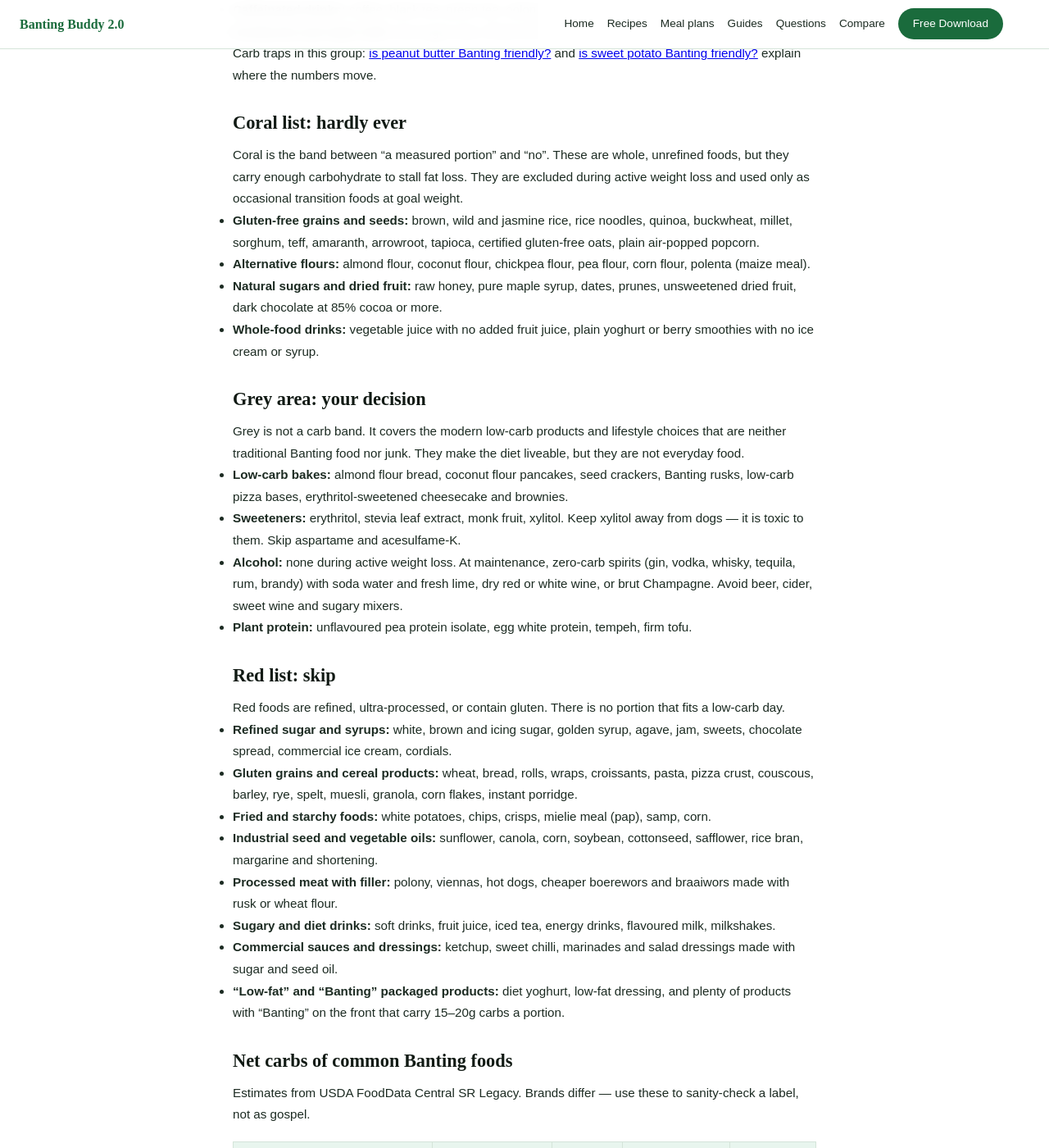
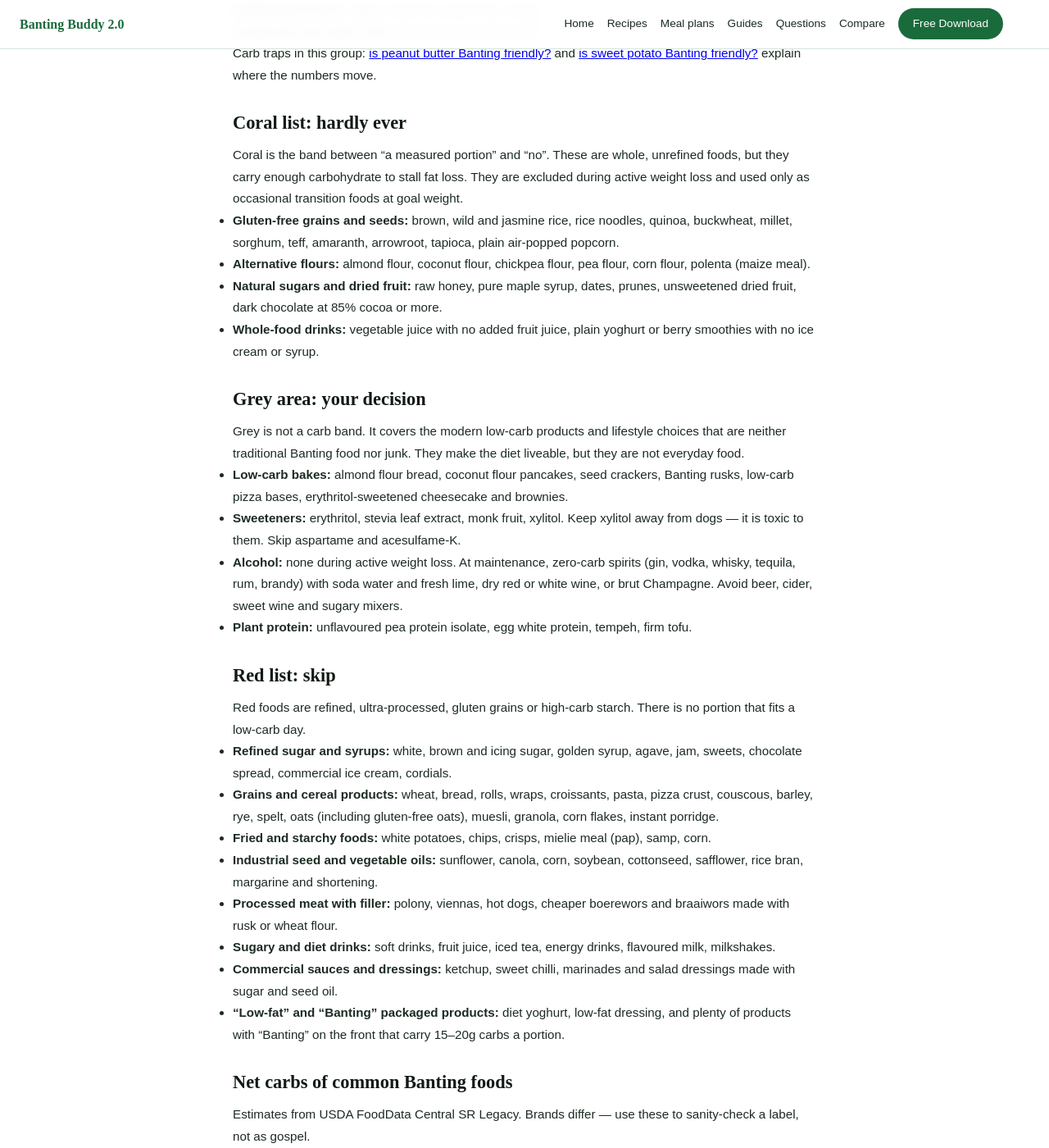
Before and after one commit to n8us/-banting-buddy-landing, a Jekyll site: the page built from guides/banting-food-list-beginners.md, in a window 1280 px wide and 1400 px high, scrolled down 2126 px. Shown: the whole window at 82% size. Built offline with Jekyll 4.4.1, drawn with Linux system fonts in a browser that asks for light colours; some of the changed text lies outside the part shown.

Commit message:
Food list: move oats to red list

```diff
--- a/guides/banting-food-list-beginners.md
+++ b/guides/banting-food-list-beginners.md
@@ -68,7 +68,7 @@ Carb traps in this group: [is peanut butter Banting friendly?]({{ site.baseurl }
 
 Coral is the band between "a measured portion" and "no". These are whole, unrefined foods, but they carry enough carbohydrate to stall fat loss. They are excluded during active weight loss and used only as occasional transition foods at goal weight.
 
-- **Gluten-free grains and seeds:** brown, wild and jasmine rice, rice noodles, quinoa, buckwheat, millet, sorghum, teff, amaranth, arrowroot, tapioca, certified gluten-free oats, plain air-popped popcorn.
+- **Gluten-free grains and seeds:** brown, wild and jasmine rice, rice noodles, quinoa, buckwheat, millet, sorghum, teff, amaranth, arrowroot, tapioca, plain air-popped popcorn.
 - **Alternative flours:** almond flour, coconut flour, chickpea flour, pea flour, corn flour, polenta (maize meal).
 - **Natural sugars and dried fruit:** raw honey, pure maple syrup, dates, prunes, unsweetened dried fruit, dark chocolate at 85% cocoa or more.
 - **Whole-food drinks:** vegetable juice with no added fruit juice, plain yoghurt or berry smoothies with no ice cream or syrup.
@@ -84,10 +84,10 @@ Grey is not a carb band. It covers the modern low-carb products and lifestyle ch
 
 ## Red list: skip
 
-Red foods are refined, ultra-processed, or contain gluten. There is no portion that fits a low-carb day.
+Red foods are refined, ultra-processed, gluten grains or high-carb starch. There is no portion that fits a low-carb day.
 
 - **Refined sugar and syrups:** white, brown and icing sugar, golden syrup, agave, jam, sweets, chocolate spread, commercial ice cream, cordials.
-- **Gluten grains and cereal products:** wheat, bread, rolls, wraps, croissants, pasta, pizza crust, couscous, barley, rye, spelt, muesli, granola, corn flakes, instant porridge.
+- **Grains and cereal products:** wheat, bread, rolls, wraps, croissants, pasta, pizza crust, couscous, barley, rye, spelt, oats (including gluten-free oats), muesli, granola, corn flakes, instant porridge.
 - **Fried and starchy foods:** white potatoes, chips, crisps, mielie meal (pap), samp, corn.
 - **Industrial seed and vegetable oils:** sunflower, canola, corn, soybean, cottonseed, safflower, rice bran, margarine and shortening.
 - **Processed meat with filler:** polony, viennas, hot dogs, cheaper boerewors and braaiwors made with rusk or wheat flour.
@@ -120,7 +120,7 @@ Estimates from USDA FoodData Central SR Legacy. Brands differ — use these to s
 | Sweet potato | 20.1g | 3.0g | 17.1g | Orange |
 | Banana | 22.8g | 2.6g | 20.2g | Orange |
 | Cashews | 30.2g | 1.6g | 28.6g | Orange |
-| Oats (dry, gluten-free) | 66.3g | 10.1g | 56.2g | Coral |
+| Oats (dry) | 66.3g | 10.1g | 56.2g | Red |
 
 A single banana is about 20g net carbs — orange, but most of a day's budget in one piece of fruit. A 30g handful of cashews is about 9g. That is why the portion matters as much as the colour.
 
```
